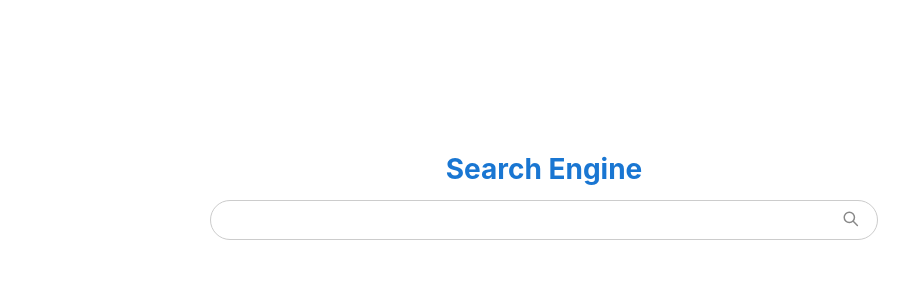
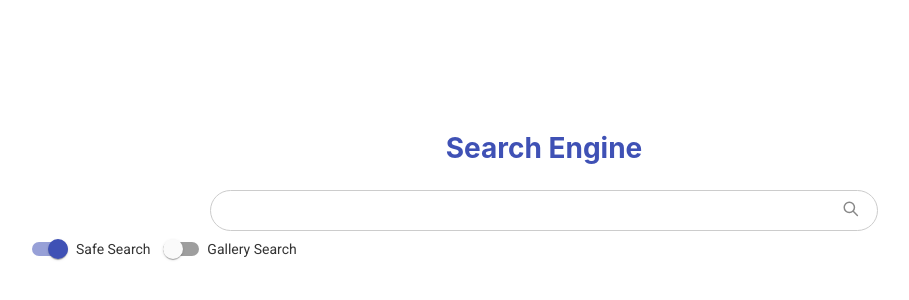
Before and after one commit to Shr0Om/ProjetAngular, an Angular app: page / in a window 1280 px wide. Shown: the part 208-508 px from the top of the page, without its empty margins (96-1005 px from the left). Built offline with nearby package versions, Linux system fonts and the light colour scheme.

Commit message:
:spakles:(search-page): Add search options

```diff
--- a/src/app/api/api.service.ts
+++ b/src/app/api/api.service.ts
@@ -46,7 +46,7 @@ export class ApiService {
                 min_upload_date: minDate,
                 max_upload_date: maxDate,
                 safe_search: isSafe.toString(),
-                n_gallery: isGallery.toString(),
+                is_gallery: isGallery.toString(),
                 sort: "",
                 per_page: nbResult.toString(),
                 page: nbPage.toString(),
--- a/src/app/app.module.ts
+++ b/src/app/app.module.ts
@@ -3,6 +3,7 @@ import { BrowserAnimationsModule } from '@angular/platform-browser/animations';
 import { NgModule } from '@angular/core';
 
 import { MatDialogModule } from '@angular/material/dialog';
+import { MatSlideToggleModule } from '@angular/material/slide-toggle';
 import { AppRoutingModule } from './app-routing.module';
 import { AppComponent } from './app.component';
 import { HttpClientJsonpModule, HttpClientModule } from '@angular/common/http';
@@ -32,6 +33,7 @@ import { FormsModule, ReactiveFormsModule } from '@angular/forms';
     AppRoutingModule,
     BrowserAnimationsModule,
     MatDialogModule,
+    MatSlideToggleModule,
     FormsModule,
     ReactiveFormsModule
   ],
--- a/src/app/search-page/search-page.component.html
+++ b/src/app/search-page/search-page.component.html
@@ -3,20 +3,24 @@
         <a routerLink="/" routerLinkActive="active" class="header-title">
             <h1>{{title}}</h1>
         </a>
-        <form class="search-form" #search="ngForm" (submit)="onSubmit($event)">
+        <form class="search-form" #search="ngForm" (submit)="onSubmit($event)" [formGroup]="fields">
             <div class="search-input">
-                <input type="text" name="keywords" class="search-input-text" [formControl]="keywords"/>
+                <input type="text" name="keywords" class="search-input-text" formControlName="keywords" />
                 <button type="submit" class="search-input-submit">
                     <search-icon></search-icon>
                 </button>
+            </div>
+            <div class="search-options">
+                <mat-slide-toggle class="search-option" name="isSafe" (change)="submitSearch()" [color]="color" formControlName="isSafe">Safe Search</mat-slide-toggle>
+                <mat-slide-toggle class="search-option" name="isGallery" (change)="submitSearch()" [color]="color" formControlName="isGallery">Gallery Search</mat-slide-toggle>
             </div>
         </form>
     </header>
     <main class="search-results">
         <images-layout [imgs]="images"></images-layout>
-        <button
+        <button *ngIf="hasMore"
             type="button"
-            [ngClass]="{'view-more-btn': true, 'no-more': !hasMore}"
+            class="view-more-btn"
             (click)="submitSeeMore()">
             {{seeMoreLabel}}
         </button>
--- a/src/app/search-page/search-page.component.less
+++ b/src/app/search-page/search-page.component.less
@@ -23,7 +23,6 @@
 }
 
 .search-header {
-    align-items: center;
     box-shadow: 0 7px 6px -5px #ddd;
     display: flex;
     flex-direction: column;
@@ -41,9 +40,14 @@
         text-align: center;
         text-decoration: none;
         white-space: nowrap;
+
+        &, &:hover {
+            color: #3f51b5;
+        }
     }
 
     .search-form {
+        margin-top: 0.7rem;
         width: 100%;
 
         .search-input {
@@ -78,6 +82,14 @@
                 width: 1.6rem;
             }
         }
+
+        .search-options {
+            margin-top: 0.4rem;
+
+            .search-option {
+                margin-right: 0.8rem;
+            }
+        }
     }
 }
 
@@ -88,10 +100,6 @@
     text-align: center;
     width: 100%;
 
-    &.no-more {
-        display: none;
-    }
-
     &:hover {
         background-color: #ccc;
     }
--- a/src/app/search-page/search-page.component.ts
+++ b/src/app/search-page/search-page.component.ts
@@ -1,5 +1,5 @@
 import { Component, OnInit } from '@angular/core';
-import { FormControl } from '@angular/forms';
+import { FormBuilder, FormGroup } from '@angular/forms';
 import { ActivatedRoute } from '@angular/router';
 import { ApiService } from '../api/api.service';
 import { SearchParams } from '../api/api.service.type';
@@ -14,56 +14,80 @@ import { Photo } from '../image.type';
 export class SearchPageComponent implements OnInit {
   title = 'Search Engine';
   seeMoreLabel = 'Voir plus d\'images';
+  color = 'primary';
+
+  private nbPerPage: number = 25;
+  private currentPage: number = 1;
+
   hasMore = false;
   noSearch = true;
-  currentPage = 1;
-  nbPerPage = 25;
   images: Photo[] = [];
-  keywords: FormControl;
+  fields: FormGroup;
 
   constructor(
     private activatedRoute: ActivatedRoute,
+    private fb: FormBuilder,
     private api: ApiService
   ) { }
 
   ngOnInit(): void {
     this.activatedRoute.queryParams.subscribe(params => {
-      const tag = params['tag'];
-      this.keywords = new FormControl(tag);
-      this.submitSearch({...params, tag});
+      const {tag, isSafe, isGallery, minDate, maxDate} = params;
+      this.fields = this.fb.group({
+          keywords: [tag],
+          isSafe: [isSafe ?? true],
+          isGallery: [isGallery ?? false],
+          // minDate: [minDate ?? ''],
+          // maxDate: [maxDate ?? '']
+      });
+      this.submitSearch();
     });
   }
 
   onSubmit(e: Event) {
     e.preventDefault();
-    this.currentPage = 1;
-    this.submitSearch({
-      tag: this.keywords.value,
-      nbPage: 1,
-      nbResult: this.nbPerPage
-    });
+    this.submitSearch();
     return false;
   }
 
-  submitSearch(params: SearchParams) {
-    this.noSearch = !this.keywords.value;
-    if (!this.keywords.value)
+  private getParams() {
+    const {
+      keywords: {value: tag},
+      isSafe: {value: isSafe},
+      isGallery: {value: isGallery}
+    } = this.fields.controls;
+    return {
+      tag,
+      isSafe,
+      isGallery,
+    };
+  }
+
+  submitSearch() {
+    this.currentPage = 1;
+    const params = this.getParams();
+    this.noSearch = !params.tag;
+    if (!params.tag)
       return
 
     history.pushState({}, '', '?'.concat(Object.keys(params).map(
       key => `${key}=${params[key]}`
     ).join('&')));
 
-    this.api.getImages(params).subscribe(images => {
+    this.api.getImages({
+      ...params,
+      nbResult: this.nbPerPage,
+      nbPage: this.currentPage
+    }).subscribe(images => {
       this.images = images;
-        this.hasMore = images.length === params.nbResult;
+      this.hasMore = images.length === this.nbPerPage;
     });
   }
 
   submitSeeMore() {
     this.currentPage++;
     this.api.getImages({
-      tag: this.keywords.value,
+      ...this.getParams(),
       nbPage: this.currentPage,
       nbResult: this.nbPerPage
     }).subscribe(images => {
```
